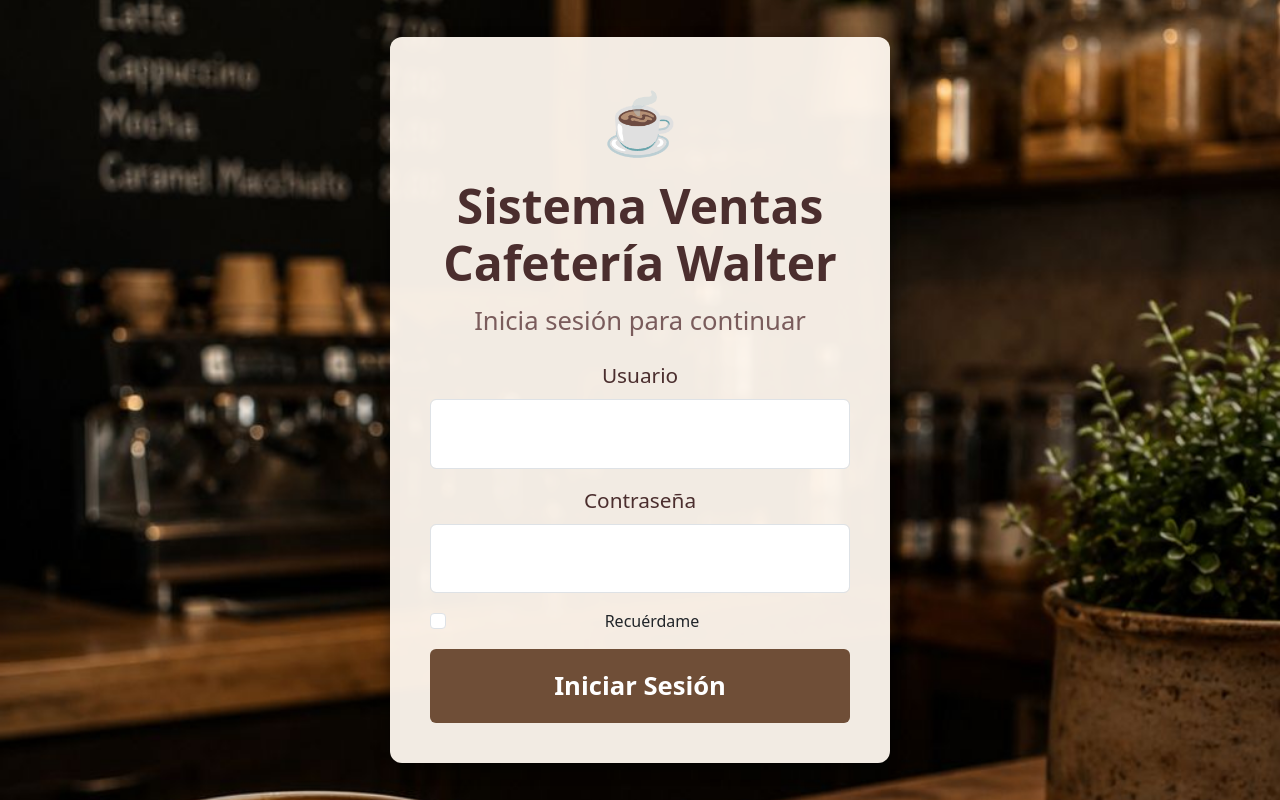
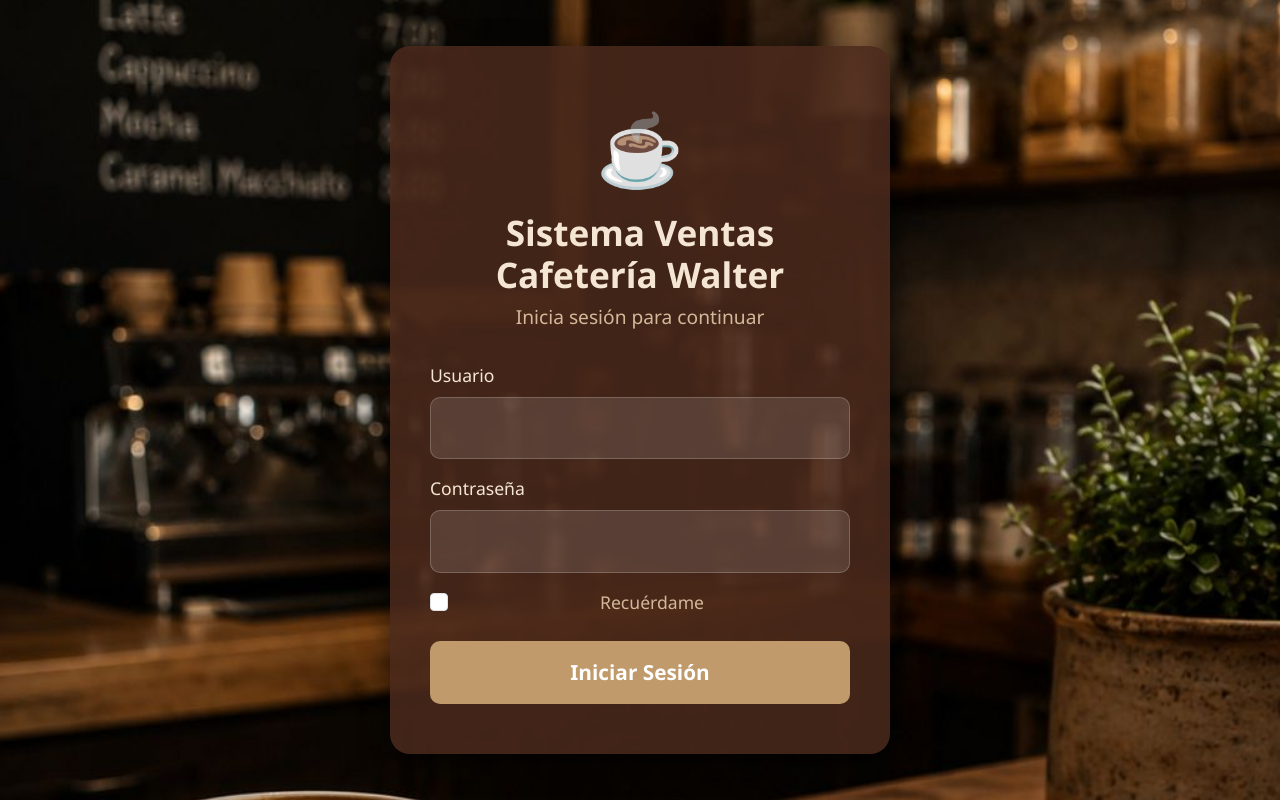
Before and after one commit to luismiguel2017/ventas-flask, a Flask app: page /login in a window 1280 px wide. Run offline with Flask 3, Linux system fonts and the light colour scheme; some libraries are stand-ins or nearby versions.

Commit message:
Actualización de app.py y estilos, agregado login

```diff
--- a/static/login.css
+++ b/static/login.css
@@ -1,88 +1,113 @@
-/* Fondo solo para el login */
+/* Fuente y fondo global */
+body {
+    font-family: 'Segoe UI', Arial, sans-serif;
+    margin: 0;
+    padding: 0;
+    min-height: 100vh;
+}
 
+.login-body {
+    display: flex;
+    justify-content: center;
+    align-items: center;
+    min-height: 100vh;
+    padding: 20px;
+    box-sizing: border-box;
+}
 
-/* Contenedor del formulario */
 .login-container {
     width: 100%;
     max-width: 500px;
-    min-height: 420px;
-    background: rgba(255, 248, 240, 0.95);
-    padding: 40px;
-    border-radius: 12px;
-    box-shadow: 0px 6px 15px rgba(0,0,0,0.4);
+    background: rgba(74, 42, 28, 0.88);
+    padding: 50px 40px;
+    border-radius: 20px;
+    box-shadow: 0px 8px 30px rgba(0,0,0,0.6);
     text-align: center;
+    color: #f5e6d3;
 }
 
-/* Logo estilo café */
 .logo {
-    font-size: 60px;
-    margin-bottom: 10px;
-    color: #6f4e37; /* tono café */
-}
-
-/* Títulos */
-h2 {
-    color: #4b2e2e;
-    font-weight: bold;
+    font-size: 70px;
     margin-bottom: 10px;
 }
 
-.subtitle {
-    color: #7a5c5c;
-    margin-bottom: 20px;
+h2 {
+    color: #f5e6d3;
+    font-weight: bold;
+    font-size: 2.2rem;
+    margin-bottom: 8px;
 }
 
-/* Labels */
-.form-label {
-    color: #4b2e2e;
-    font-weight: 500;
+.subtitle {
+    color: #d4b89a;
+    font-size: 1.2rem;
+    margin-bottom: 30px;
 }
 
-/* Botón estilo café */
+.form-label {
+    color: #f5e6d3;
+    font-weight: 500;
+    font-size: 1.1rem;
+    text-align: left;
+    display: block;
+}
+
+.form-control {
+    background: rgba(255, 255, 255, 0.12);
+    border: 1px solid rgba(255,255,255,0.2);
+    border-radius: 10px;
+    color: #f5e6d3;
+    font-size: 1.2rem;
+    padding: 16px;
+    width: 100%;
+    box-sizing: border-box;
+}
+
+.form-control::placeholder {
+    color: rgba(245, 230, 211, 0.5);
+}
+
+.form-control:focus {
+    background: rgba(255, 255, 255, 0.18);
+    border-color: #c19a6b;
+    outline: none;
+    box-shadow: none;
+    color: #f5e6d3;
+}
+
 .btn-coffee {
-    background-color: #6f4e37;
+    background-color: #c19a6b;
     color: #fff;
     border: none;
     font-weight: bold;
     width: 100%;
-    padding: 12px;
-    border-radius: 6px;
+    padding: 16px;
+    border-radius: 10px;
+    font-size: 1.3rem;
+    margin-top: 10px;
+    cursor: pointer;
 }
 
 .btn-coffee:hover {
-    background-color: #4b2e2e;
+    background-color: #a0784e;
+    color: #fff;
 }
+
+.form-check-label {
+    color: #d4b89a;
+    font-size: 1.1rem;
+}
+
+.form-check-input {
+    width: 18px;
+    height: 18px;
+}
+
 @media (max-width: 576px) {
     .login-container {
-        width: 92%;
-        padding: 24px 20px;
-    }
-    .logo {
-        font-size: 45px;
+        padding: 40px 24px;
     }
     h2 {
-        font-size: 1.3rem;
+        font-size: 1.8rem;
     }
 }
-
-.login-container h2 {
-    font-size: 3rem;
-}
-
-.login-container .subtitle {
-    font-size: 1.6rem;
-}
-
-.login-container .form-label {
-    font-size: 1.3rem;
-}
-
-.login-container .form-control {
-    font-size: 1.3rem;
-    padding: 18px;
-}
-
-.login-container .btn-coffee {
-    font-size: 1.6rem;
-    padding: 18px;
-}
```
